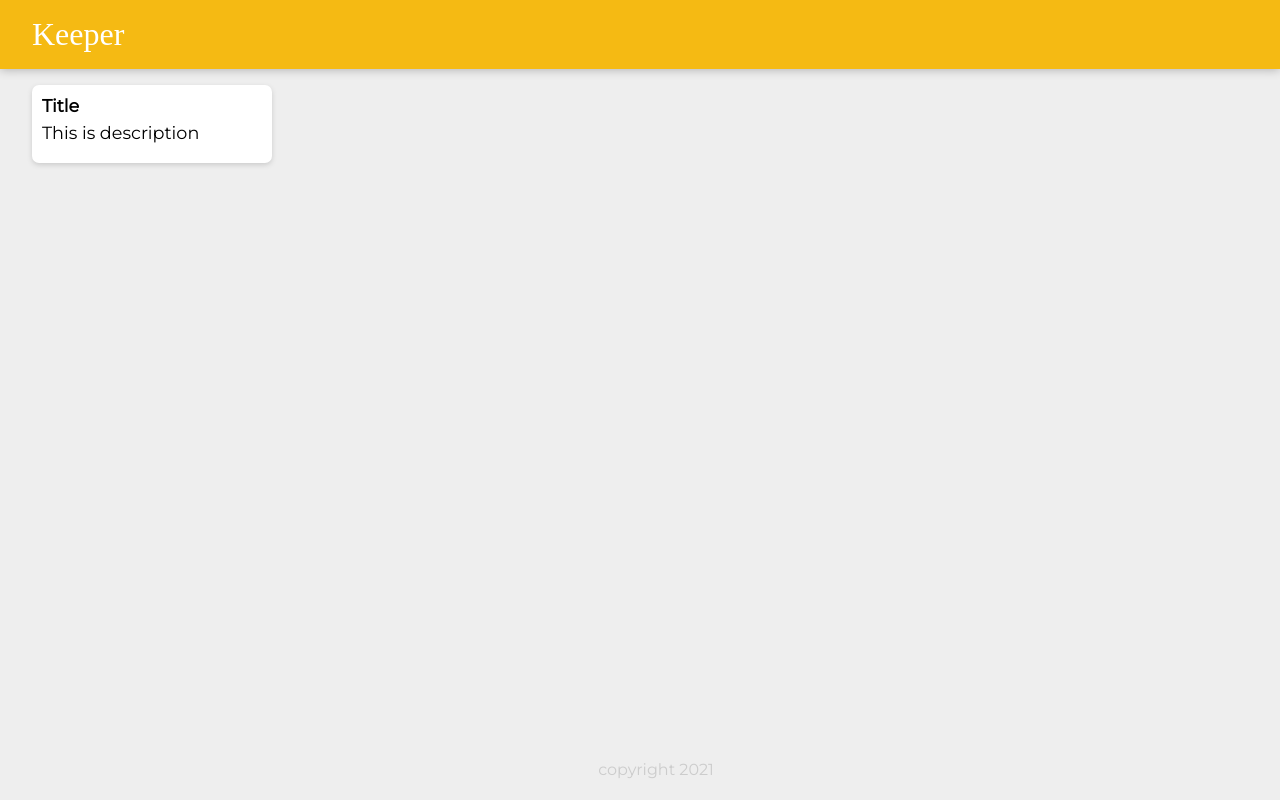
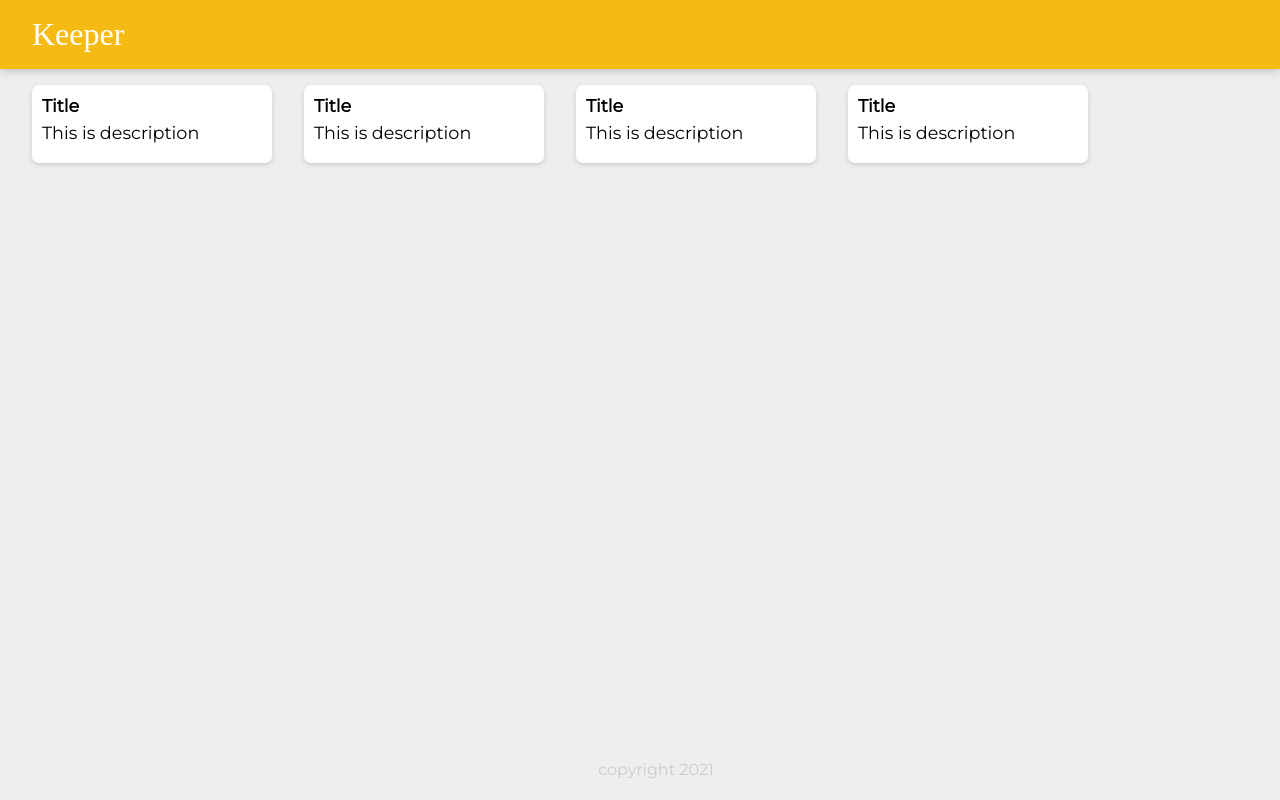
Before and after one commit to prajurock/KeeperApp, a React (Create React App) app: page / in a window 1280 px wide. Built offline with nearby package versions, Linux system fonts and the light colour scheme; a web font is replaced by a local one.

Commit message:
app updated

```diff
--- a/src/components/App.jsx
+++ b/src/components/App.jsx
@@ -2,12 +2,19 @@ import Footer from "./Footer";
 import Header from "./Header";
 import Note from "./Note";
 import React from "react";
+import notes from "../note"
 
 function App() {
     return (
     <div>
     <Header/>
-    <Note/>
+    {notes.map((x) =>
+
+        <Note title={x.title}
+        content={x.content}
+            key={x.key}
+        />
+    )}
     <Footer/>
     </div>
     )
```
